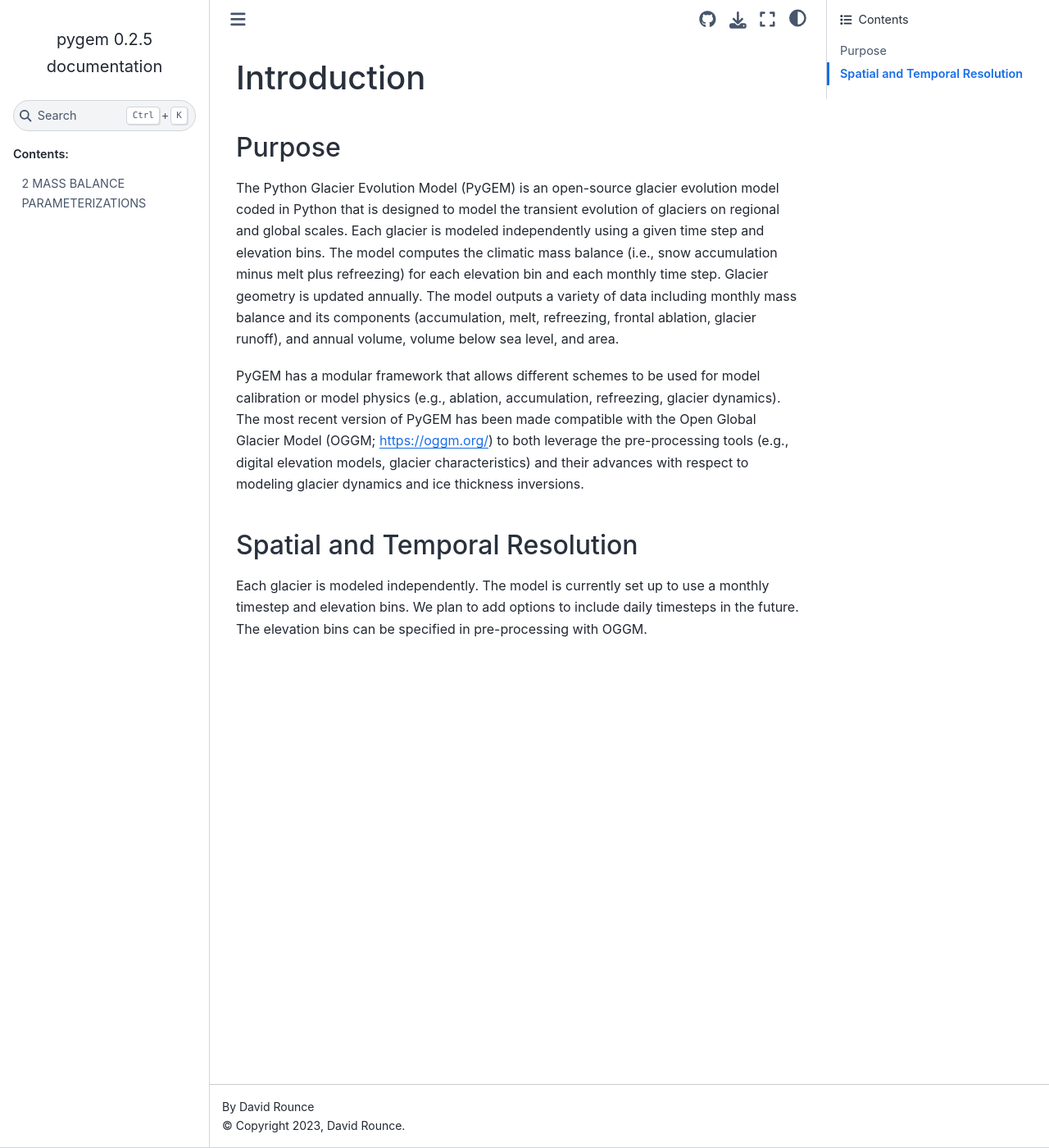
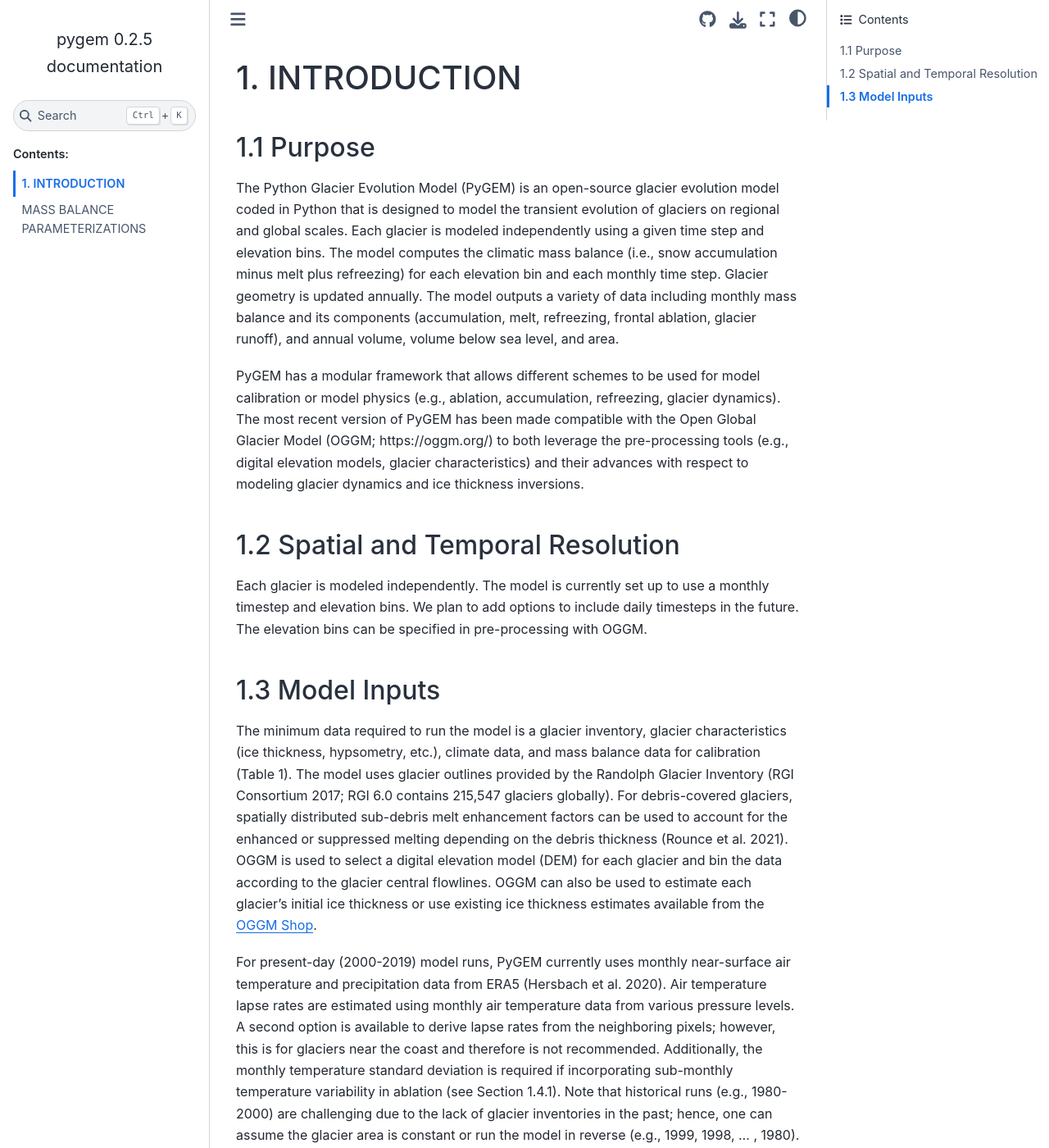
Before and after one commit to drounce/PyGEM, a Sphinx documentation site: the page built from docs/introduction.md, in a window 1280 px wide and 1400 px high. Shown: the whole window at 82% size. Built offline with Sphinx 7.4.7 and the Sphinx Book theme 1.1.4, drawn with Linux system fonts in a browser that asks for light colours; some of the changed text lies outside the part shown.

```diff
--- a/docs/index.rst
+++ b/docs/index.rst
@@ -10,6 +10,7 @@ Welcome to pygem's documentation!
    :maxdepth: 2
    :caption: Contents:
 
+   introduction
    mass_balance_parameterizations
 
 
--- /dev/null
+++ b/docs/introduction.md
@@ -0,0 +1,15 @@
+# 1. INTRODUCTION
+## 1.1 Purpose
+The Python Glacier Evolution Model (PyGEM) is an open-source glacier evolution model coded in Python that is designed to model the transient evolution of glaciers on regional and global scales. Each glacier is modeled independently using a given time step and elevation bins. The model computes the climatic mass balance (i.e., snow accumulation minus melt plus refreezing) for each elevation bin and each monthly time step. Glacier geometry is updated annually. The model outputs a variety of data including monthly mass balance and its components (accumulation, melt, refreezing, frontal ablation, glacier runoff),  and annual volume, volume below sea level, and area.
+
+PyGEM has a modular framework that allows different schemes to be used for model calibration or model physics (e.g., ablation, accumulation, refreezing, glacier dynamics). The most recent version of PyGEM has been made compatible with the Open Global Glacier Model (OGGM; https://oggm.org/) to both leverage the pre-processing tools (e.g., digital elevation models, glacier characteristics) and their advances with respect to modeling glacier dynamics and ice thickness inversions.
+
+## 1.2 Spatial and Temporal Resolution
+Each glacier is modeled independently. The model is currently set up to use a monthly timestep and elevation bins. We plan to add options to include daily timesteps in the future. The elevation bins can be specified in pre-processing with OGGM.
+
+## 1.3 Model Inputs
+The minimum data required to run the model is a glacier inventory, glacier characteristics (ice thickness, hypsometry, etc.), climate data, and mass balance data for calibration (Table 1). The model uses glacier outlines provided by the Randolph Glacier Inventory (RGI Consortium 2017; RGI 6.0 contains 215,547 glaciers globally). For debris-covered glaciers, spatially distributed sub-debris melt enhancement factors can be used to account for the enhanced or suppressed melting depending on the debris thickness (Rounce et al. 2021). OGGM is used to select a digital elevation model (DEM) for each glacier and bin the data according to the glacier central flowlines. OGGM can also be used to estimate each glacier’s initial ice thickness or use existing ice thickness estimates available from the [OGGM Shop](https://docs.oggm.org/en/stable/shop.html).
+
+For present-day (2000-2019) model runs, PyGEM currently uses monthly near-surface air temperature and precipitation data from ERA5 (Hersbach et al. 2020). Air temperature lapse rates are estimated using monthly air temperature data from various pressure levels. A second option is available to derive lapse rates from the neighboring pixels; however, this is for glaciers near the coast and therefore is not recommended. Additionally, the monthly temperature standard deviation is required if incorporating sub-monthly temperature variability in ablation (see Section 1.4.1). Note that historical runs (e.g., 1980-2000) are challenging due to the lack of glacier inventories in the past; hence, one can assume the glacier area is constant or run the model in reverse (e.g., 1999, 1998, … , 1980). However, due to nonlinearities associated with the glacier dynamics running if the model is run in reverse and then forward, the glacier areas will be different in 2000 than the initial dataset; hence, caution must be used and the results should be evaluated carefully.
+
+For future (e.g., 2000-2100) model runs, PyGEM currently uses an ensemble of General Circulation Models (GCMs) and Shared Socioeconomic Pathways (SSPs) from the Coupled Model Intercomparison Project Phase 6 (CMIP6). The model can also be run using Representative Concentration Pathways (RCPs) associated with CMIP5. Future simulations are adjusted using additive factors for air temperature and multiplicative factors for precipitation to remove any bias between the GCMs and ERA5 data over the calibration period (2000-2019).
--- a/docs/introduction.rst
+++ /dev/null
@@ -1,14 +0,0 @@
-Introduction
-============
-
-Purpose
-**********
-
-The Python Glacier Evolution Model (PyGEM) is an open-source glacier evolution model coded in Python that is designed to model the transient evolution of glaciers on regional and global scales. Each glacier is modeled independently using a given time step and elevation bins. The model computes the climatic mass balance (i.e., snow accumulation minus melt plus refreezing) for each elevation bin and each monthly time step. Glacier geometry is updated annually. The model outputs a variety of data including monthly mass balance and its components (accumulation, melt, refreezing, frontal ablation, glacier runoff),  and annual volume, volume below sea level, and area.
-
-PyGEM has a modular framework that allows different schemes to be used for model calibration or model physics (e.g., ablation, accumulation, refreezing, glacier dynamics). The most recent version of PyGEM has been made compatible with the Open Global Glacier Model (OGGM; https://oggm.org/) to both leverage the pre-processing tools (e.g., digital elevation models, glacier characteristics) and their advances with respect to modeling glacier dynamics and ice thickness inversions.
-
-Spatial and Temporal Resolution
-***********
-
-Each glacier is modeled independently. The model is currently set up to use a monthly timestep and elevation bins. We plan to add options to include daily timesteps in the future. The elevation bins can be specified in pre-processing with OGGM.
```
Also changed, not shown: docs/mass_balance_parameterizations.md (+1 -1 lines), docs/test_write_md.ipynb.
